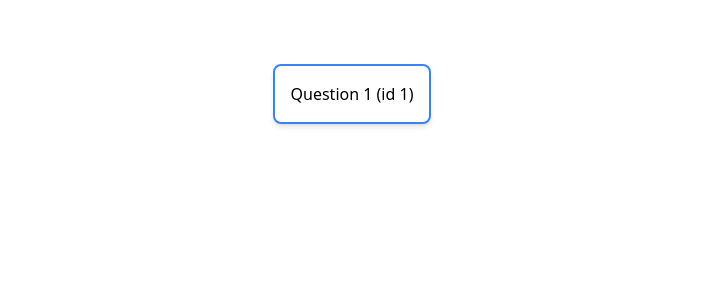
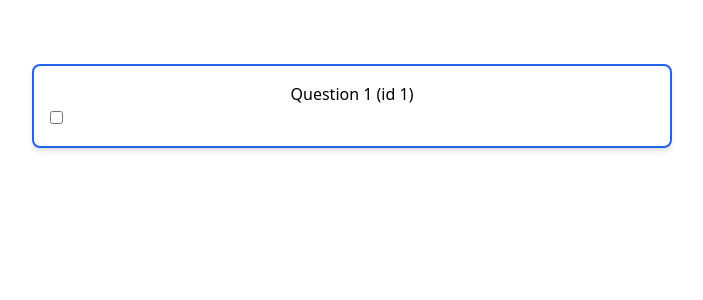
Before and after one commit to 2salted/quiz-app, a React (Vite) app: page /quiz/1 in a window 1280 px wide. Shown: the top 300 px of the page, without its empty margins (288-991 px from the left). Built offline with nearby package versions, Linux system fonts and the light colour scheme.

Commit message:
commit rq

```diff
--- a/src/pages/Quiz.tsx
+++ b/src/pages/Quiz.tsx
@@ -31,8 +31,11 @@ export default function Quiz() {
   return (
     <>
       <div className="flex justify-center items-start h-screen">
-        <div className="bg-white shadow-md rounded-lg max-w-3xl border-2 border-blue-500 p-4 mt-16">
-          <p>{matchedIdText + ""}</p>
+        <div className="bg-white shadow-md rounded-lg w-1/2 border-2 border-blue-600 p-4 mt-16">
+          <h3 className="text-center">{matchedIdText}</h3>
+          <div>
+            <input type="checkbox" />
+          </div>
         </div>
       </div>
     </>
```
